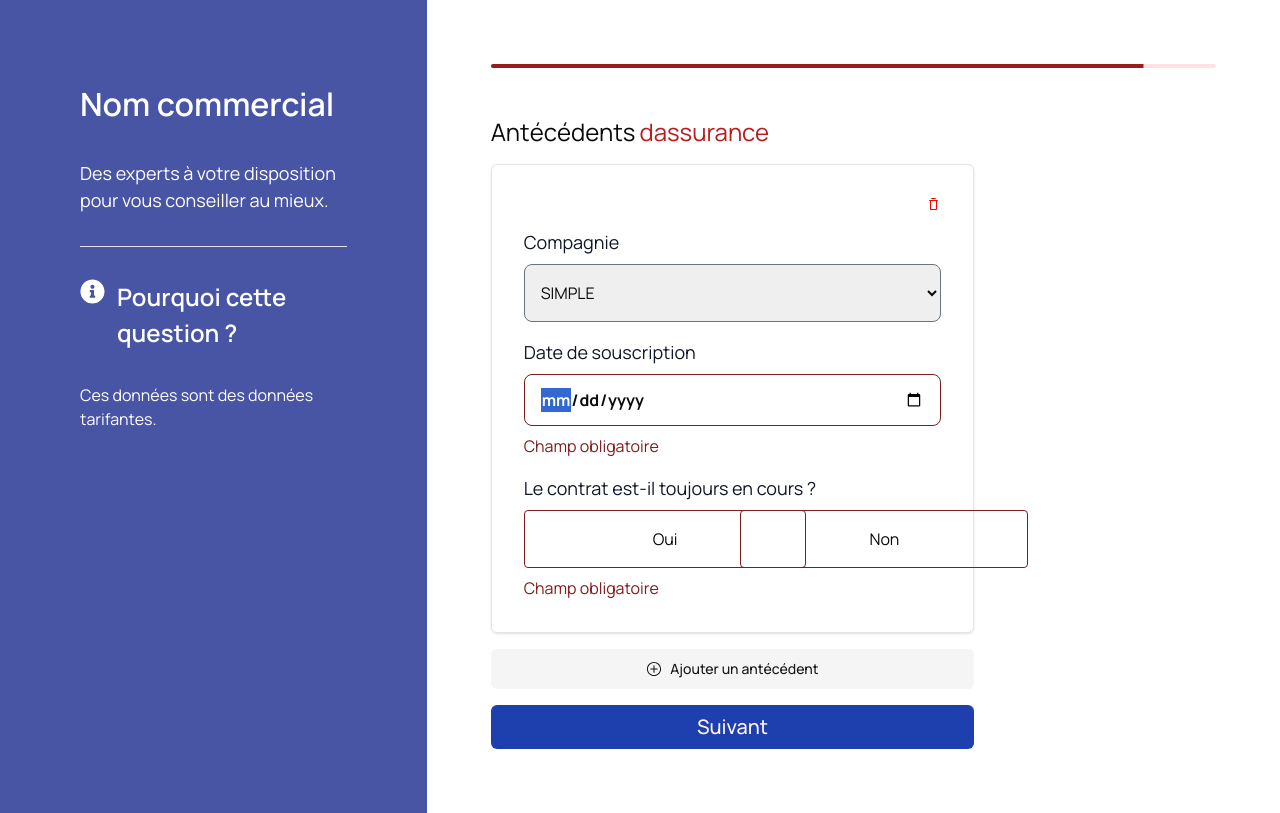
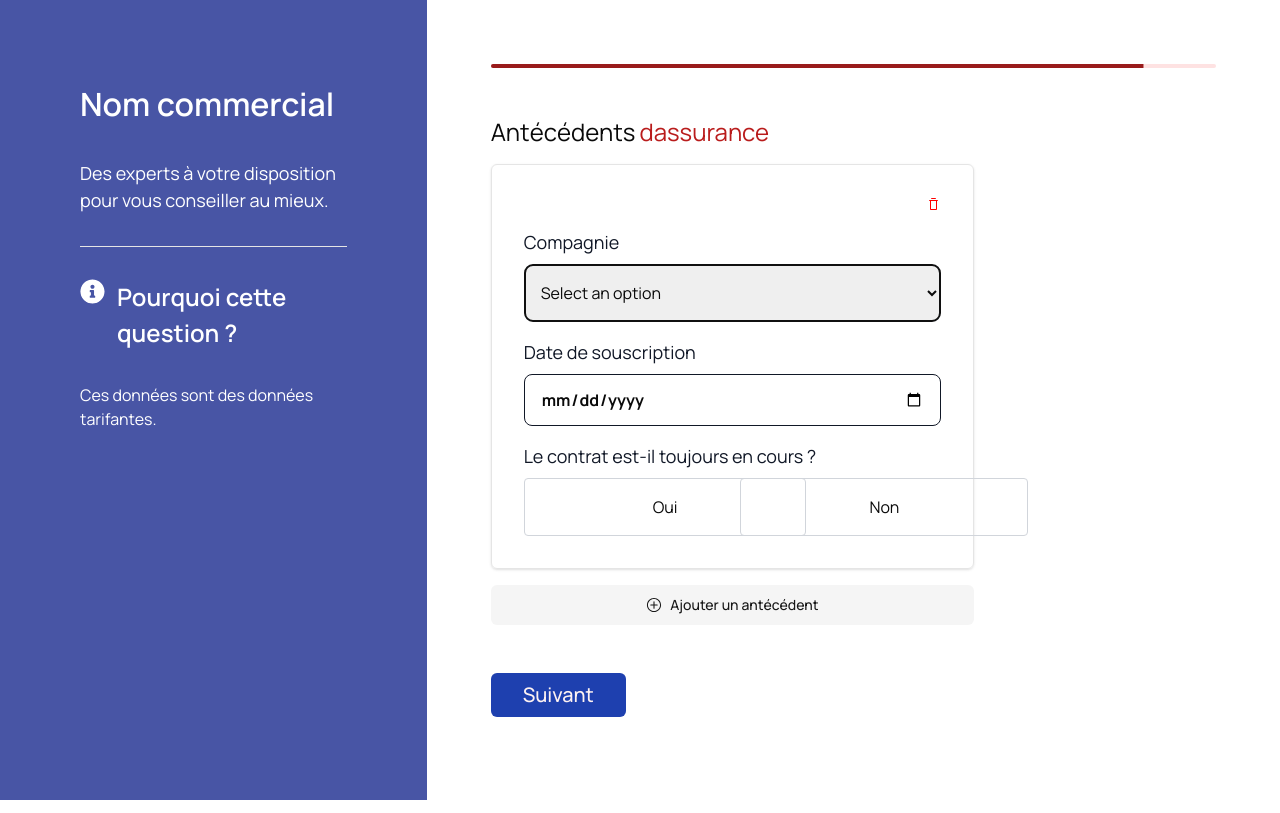
Before and after one commit to waelhassine/formulaire, a Next.js app: page /formulaire/step8 in a window 1280 px wide. Both pictures are taken after a click on the button "Ajouter un antécédent". Built offline with nearby package versions, Linux system fonts and the light colour scheme.

Commit message:
add dynamic-fields

```diff
--- a/app/formulaire/step8/Cardstep8.tsx
+++ b/app/formulaire/step8/Cardstep8.tsx
@@ -1,36 +1,20 @@
 'use client';
-import clsx from 'clsx';
-import { Progress } from '@/components/ui/progress';
 import useAppFormContext from '@/lib/hooks/useAppFormContext';
-import { useRouter } from 'next/navigation';
-import FormActions from '@/components/FormActions';
-import { Input } from '@/components/ui/input';
-import { Label } from '@/components/ui/label';
-import { Button } from '@/components/ui/button';
-import ProgressHeader from '@/components/ui/progressHeader';
 import RadioButtonGroup from '@/components/RadioButtonGroup';
 import TextInput from '@/components/TextInput';
 import SelectInput from '@/components/SelectWael';
 import { TrashIcon } from '@radix-ui/react-icons'; // Import the icon
 
 type Cardstep8Props = {
-  onClose: () => void; // Add a function prop
+  onClose: () => void;
+  index : number;
 };
 
-export default function Cardstep8({ onClose }: Cardstep8Props) {
-const router = useRouter();
-  const { register, trigger, formState, control, watch } = useAppFormContext();
+export default function Cardstep8({ onClose , index }: Cardstep8Props) {
 
-  const { isValid, errors } = formState;
+  const { register, formState: { errors }, watch } = useAppFormContext();
+  const contratCours = watch(`cards.${index}.contract_cours`);
 
-  const validateStep = async () => {
-    await trigger();
-
-    if (isValid) {
-      router.push('/formulaire/step5');
-    }
-  };
-  const contrat_cours = watch('contrat_cours');
   return (
     <div className="w-full max-w-6xl mx-auto"> {/* Adjusted for a larger width with max-width and auto margins for centering */}
       <div className="flex flex-col space-y-4 w-full border p-8 rounded-md shadow"> {/* Adjusted padding for larger space inside the card */}
@@ -39,17 +23,12 @@ const router = useRouter();
   <TrashIcon />
 </button></div>
 
-
-
 <SelectInput
-          label="Compagnie
-          "
-          name="Compagnie
-"
+          label="Compagnie"
+          name={`cards.${index}.compagnie`}
           register={register}
           validationRules={{ required: 'Champ obligatoire' }}
-          error={errors.Compagnie
-}
+          error={errors?.cards?.[index]?.compagnie}
           options={[
             { value: 'SIMPLE', label: 'SIMPLE' },
             { value: '2MA', label: '2MA' },
@@ -58,59 +37,52 @@ options={[
             { value: 'ACTEL', label: 'ACTEL' },
             { value: 'ADAM', label: 'ADAM' },
           ]}
-          placeholder=""
         />
+
 <TextInput
-            label="Date de souscription
-            "
-            name="souscription"
+          label="Date de souscription"
+          name={`cards.${index}.souscription`}
           register={register}
           validationRules={{ required: 'Champ obligatoire' }}
-            error={errors.souscription}
-            type = "date"
+          error={errors?.cards?.[index]?.souscription}
+          type="date"
         />
+
            <RadioButtonGroup
-            question="Le contrat est-il toujours en cours ?
-
-            "
-            name="contrat_cours"
+          question="Le contrat est-il toujours en cours ?"
+          name={`cards.${index}.contract_cours`}
           options={[
             { value: 'oui', label: 'Oui' },
             { value: 'non', label: 'Non' },
           ]}
           register={register}
           validationRules={{ required: 'Champ obligatoire' }}
-            error={errors.contrat_cours}
-            currentValue={contrat_cours}
+          error={errors?.cards?.[index]?.contract_cours}
+          currentValue={contratCours}
         />
-          {contrat_cours === 'non' && (
+
+          {contratCours === 'non' && (
             <>
              <TextInput
-            label="Date de résiliation
-
-            "
-            name="resiliation"
+              label="Date de résiliation"
+              name={`cards.${index}.resiliation`}
               register={register}
               validationRules={{ required: 'Champ obligatoire' }}
-            error={errors.resiliation}
-            type = "date"
+              error={errors?.cards?.[index]?.resiliation}
+              type="date"
             />
+
 <SelectInput
-          label="Motif de résiliation
-
-          "
-          name="motif_resiliation
-"
+              label="Motif de résiliation"
+              name={`cards.${index}.motif_resiliation`}
               register={register}
               validationRules={{ required: 'Champ obligatoire' }}
-          error={errors.motif_resiliation
-}
+              error={errors?.cards?.[index]?.motif_resiliation}
               options={[
                 { value: 'echeance', label: 'A écheance' },
                 { value: 'Autre', label: 'Autre' },
                 { value: 'Changement_dadress', label: 'Changement d adress' },
               ]}
-          placeholder=""
             />
 </>
           )}
--- a/app/formulaire/step8/page.tsx
+++ b/app/formulaire/step8/page.tsx
@@ -1,48 +1,33 @@
 'use client';
-import clsx from 'clsx';
 import { Progress } from '@/components/ui/progress';
 import useAppFormContext from '@/lib/hooks/useAppFormContext';
 import { useRouter } from 'next/navigation';
 import FormActions from '@/components/FormActions';
-import { Input } from '@/components/ui/input';
-import { Label } from '@/components/ui/label';
 import ProgressHeader from '@/components/ui/progressHeader';
-import RadioButtonGroup from '@/components/RadioButtonGroup';
-import TextInput from '@/components/TextInput';
 import { Button } from "@/components/ui/button"
 import { PlusCircledIcon } from "@radix-ui/react-icons";
 import Cardstep8 from './Cardstep8';
-import { useState } from 'react';
-
-type Card = {
-    key: number;
-    // any other properties here
-  };
+import { useFieldArray } from 'react-hook-form';
+import { CardInfo } from '@/types/form';
 
 export default function FormulaireStep8() {
     const router = useRouter();
-    const { register, trigger, formState, control, watch } = useAppFormContext();
-    const [cards, setCards] = useState<Card[]>([]);
+    const { control, formState: { isValid }, trigger , getValues } = useAppFormContext();
+    const { fields, append, remove } = useFieldArray({
+        control,
+        name: 'cards', // This name should match the one in your form's initial state or schema
+    });
 
-    const { isValid } = formState;
 
     const validateStep = async () => {
-      await trigger();
 
-      if (isValid) {
-        router.push('/formulaire/step9');
+      console.log('data' , getValues());
+       const result = await trigger();
+      if (result && isValid) {
+          router.push('/formulaire/step9');
+          console.log("Navigate to the next step");
       }
-    };
-
-    const addNewCard = () => {
-      // Function to add a new card, incrementing the key each time
-      setCards(prevCards => [...prevCards, { key: prevCards.length }]);
-    };
-    const removeCard = (index:any) => {
-        // Function to remove a card based on its index
-        setCards(prevCards => prevCards.filter((_, i) => i !== index));
-      };
-
+  };
 
     return (
         <div className="w-full">
@@ -52,22 +37,23 @@ export default function FormulaireStep8() {
             Antécédents <span className="text-red-700 px-1">dassurance</span>
           </p>
 
-          {cards.map((card, index) => (
-            <Cardstep8 key={card.key} onClose={() => removeCard(index)} />
-          ))}
+          {fields.map((field, index) => (
+                    <Cardstep8
+                        key={field.id} // React Hook Form uses 'id' for key management in field arrays
+                        index={index}
+                        onClose={() => remove(index)}
+                    />
+                ))}
 
-          {cards.length === 0 && (
-            <Button variant="outline" onClick={addNewCard}>
-              Aucun antécédent assurance
-            </Button>
-          )}
-          <Button variant="secondary" onClick={addNewCard}>
-            <PlusCircledIcon className="mr-2 h-4 w-4" /> Ajouter un antécédent
-          </Button>
+        <Button type="button" variant="secondary" onClick={() => append({} as CardInfo)}>
+                    <PlusCircledIcon className="mr-2 h-4 w-4" /> Ajouter un antécédent
+                </Button>
 
-          <Button type="button" size={'lg'} className="bg-blue-800 text-xl" onClick={validateStep}>
+          <FormActions>
+          <Button type="button" size={'lg'} className="mt-8 bg-blue-800 text-xl" onClick={validateStep}>
             Suivant
           </Button>
+        </FormActions>
         </div>
       </div>
     );
```
Also changed, not shown: types/form.ts (+10 -5 lines). Lines whose indentation alone changed are shown as unchanged.
